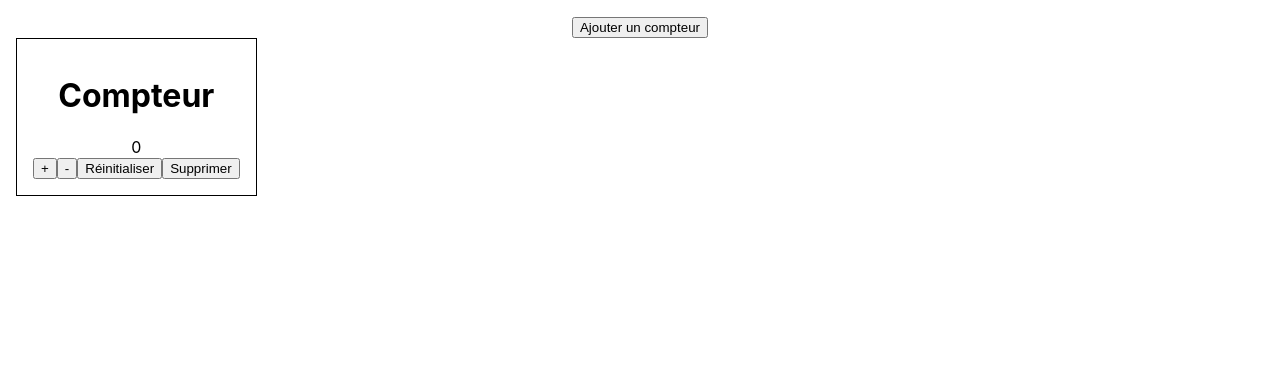
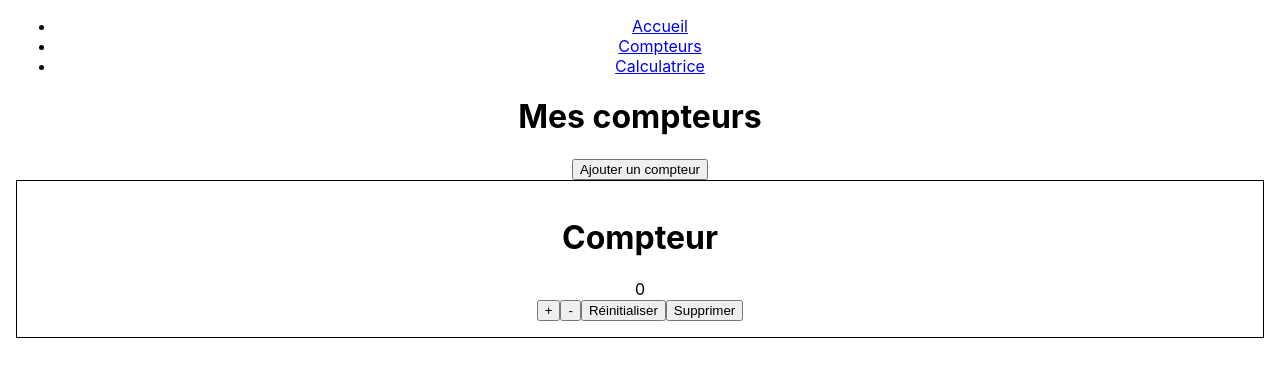
Before and after one commit to abeirens/formation-react, a React (Create React App) app: page /counters in a window 1280 px wide. Both pictures are taken after a click on the button "Ajouter un compteur". Shown: the top 376 px of the page. Built offline with nearby package versions, Linux system fonts and the light colour scheme.

Commit message:
[6] add react-router-dom

```diff
--- a/package.json
+++ b/package.json
@@ -6,6 +6,7 @@
     "cra-template": "1.2.0",
     "react": "^19.0.0",
     "react-dom": "^19.0.0",
+    "react-router-dom": "^7.1.5",
     "react-scripts": "5.0.1"
   },
   "scripts": {
--- a/src/App.js
+++ b/src/App.js
@@ -1,66 +1,33 @@
 import './App.css';
-import { useState } from 'react';
+import Home from './views/home';
+import CountersIndex from './views/countersIndex';
+import CalculatorIndex from './views/calculatorIndex';
 
-function Counter({value, add, remove, reset, supp}) {
-  return (
-    <div>
-      <h1>Compteur</h1>
+import {Routes, Route, Link} from 'react-router-dom';
 
-      <div>{value}</div>
-
-      <button onClick={() => {add()}}>+</button>
-      <button onClick={() => {remove()}}>-</button>
-      <button onClick={() => {reset()}}>Réinitialiser</button>
-      <button onClick={() => {supp()}}>Supprimer</button>
-    </div>
-  )
-}
 
 function App() {
-  const [countersArray, setCountersArray] = useState([]);
-
-  function increment(index) {
-    const newCountersArray = [...countersArray];
-    newCountersArray[index] += 1;
-    setCountersArray(newCountersArray);
-  }
-
-  function decrement(index) {
-    const newCountersArray = [...countersArray];
-    newCountersArray[index] -= 1;
-    setCountersArray(newCountersArray);
-  }
-
-  function reinit(index) {
-    const newCountersArray = [...countersArray];
-    newCountersArray[index] = 0;
-    setCountersArray(newCountersArray);
-  }
-
-  function addNewCounter() {
-    setCountersArray([...countersArray, 0])
-  }
-
-  function removeCounter(index) {
-    setCountersArray(countersArray.filter((_, i) => i !== index))
-  }
-
   return (
     <div className="App">
-      <button onClick={addNewCounter}>Ajouter un compteur</button>
-      <div className="container">
-        {countersArray.map((value, index) => (
-          <div className="container-counter" key={`counter-${index}`}>
-            <Counter
-              value={value}
-              add={() => {increment(index)}}
-              remove={() => {decrement(index)}}
-              reset={() => {reinit(index)}}
-              supp={() => {removeCounter(index)}}
-            />
-          </div>
-        ))}
-      </div>
+      <nav>
+        <ul>
+          <li>
+            <Link to="/">Accueil</Link>
+          </li>
+          <li>
+            <Link to="/counters">Compteurs</Link>
+          </li>
+          <li>
+            <Link to="/calculator">Calculatrice</Link>
+          </li>
+        </ul>
+      </nav>
+
+      <Routes>
+        <Route path="/" element={<Home />} />
+        <Route path="/counters" element={<CountersIndex />} />
+        <Route path="/calculator" element={<CalculatorIndex />} />
+      </Routes>
     </div>
   );
 }
--- /dev/null
+++ b/src/components/counter.js
@@ -0,0 +1,14 @@
+export default function Counter({value, add, remove, reset, supp}) {
+  return (
+    <div>
+      <h1>Compteur</h1>
+
+      <div>{value}</div>
+
+      <button onClick={() => {add()}}>+</button>
+      <button onClick={() => {remove()}}>-</button>
+      <button onClick={() => {reset()}}>Réinitialiser</button>
+      <button onClick={() => {supp()}}>Supprimer</button>
+    </div>
+  )
+}
--- a/src/index.js
+++ b/src/index.js
@@ -3,11 +3,14 @@ import ReactDOM from 'react-dom/client';
 import './index.css';
 import App from './App';
 import reportWebVitals from './reportWebVitals';
+import { BrowserRouter } from 'react-router-dom'
 
 const root = ReactDOM.createRoot(document.getElementById('root'));
 root.render(
   <React.StrictMode>
-    <App />
+    <BrowserRouter>
+      <App />
+    </BrowserRouter>
   </React.StrictMode>
 );
 
--- /dev/null
+++ b/src/views/calculatorIndex.js
@@ -0,0 +1,7 @@
+export default function CalculatorIndex() {
+  return (
+    <div>
+      <h1>Calculatrice</h1>
+    </div>
+  )
+}
--- /dev/null
+++ b/src/views/countersIndex.js
@@ -0,0 +1,51 @@
+import { useState } from 'react';
+import Counter from '../components/counter';
+
+export default function CountersIndex() {
+  const [countersArray, setCountersArray] = useState([]);
+
+  const increment = (index) => {
+    const newCountersArray = [...countersArray];
+    newCountersArray[index] += 1;
+    setCountersArray(newCountersArray);
+  }
+
+  const decrement = (index) => {
+    const newCountersArray = [...countersArray];
+    newCountersArray[index] -= 1;
+    setCountersArray(newCountersArray);
+  }
+
+  const reinit = (index) => {
+    const newCountersArray = [...countersArray];
+    newCountersArray[index] = 0;
+    setCountersArray(newCountersArray);
+  }
+
+  const addNewCounter = () => {
+    setCountersArray([...countersArray, 0])
+  }
+
+  const removeCounter = (index) => {
+    setCountersArray(countersArray.filter((_, i) => i !== index))
+  }
+
+  return (
+    <div>
+      <h1>Mes compteurs</h1>
+      <button onClick={addNewCounter}>Ajouter un compteur</button>
+
+      {countersArray.map((value, index) => (
+        <div className="container-counter" key={`counter-${index}`}>
+          <Counter
+            value={value}
+            add={() => {increment(index)}}
+            remove={() => {decrement(index)}}
+            reset={() => {reinit(index)}}
+            supp={() => {removeCounter(index)}}
+          />
+        </div>
+      ))}
+    </div>
+  )
+}
--- /dev/null
+++ b/src/views/home.js
@@ -0,0 +1,7 @@
+export default function Home() {
+  return (
+    <div>
+      <h1>Dashboard</h1>
+    </div>
+  )
+}
```
Also changed, not shown: 1 other file (tests, documents, lock files or other folders).
